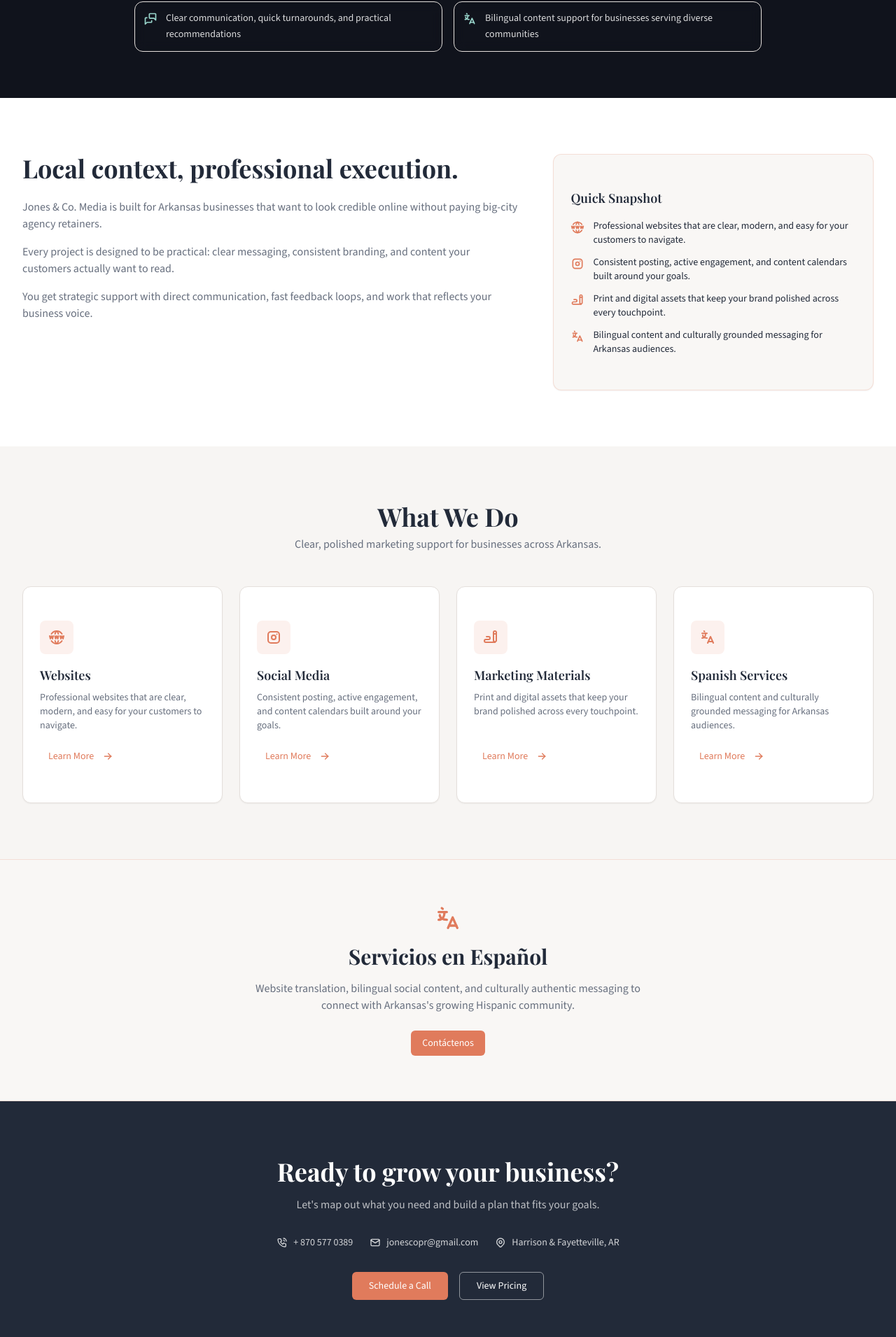
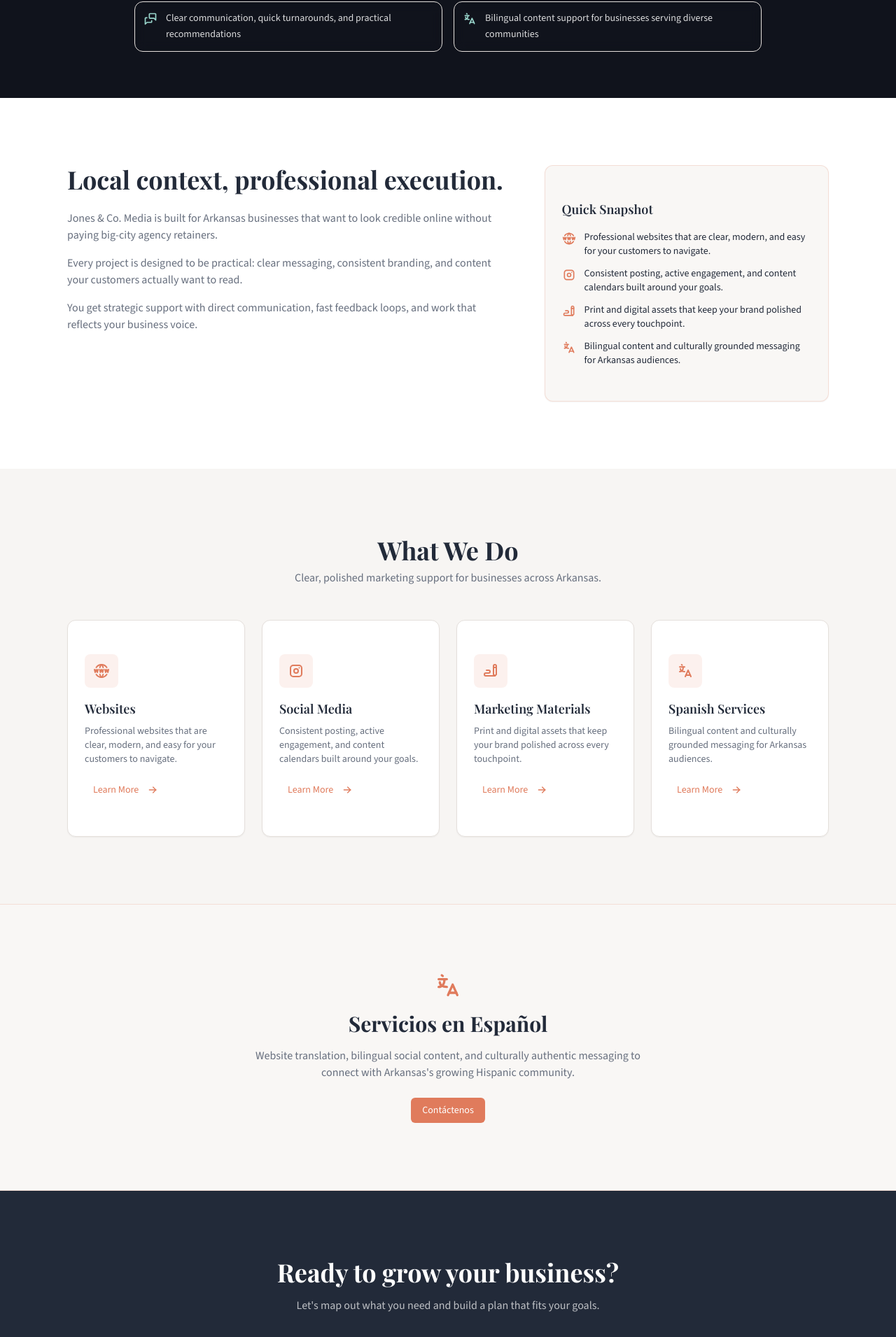
Before and after one commit to AngelP17/Jones-Co, a React (Vite) app in the folder app/: page / in a window 1280 px wide. Shown: the part 660-2571 px from the top of the page at 70% size. Built offline with nearby package versions, Linux system fonts and the light colour scheme.

Commit message:
Unify Home section spacing and reveal cadence

```diff
--- a/app/src/pages/Home.tsx
+++ b/app/src/pages/Home.tsx
@@ -100,6 +100,9 @@ const Home = () => {
     window.scrollTo(0, 0);
   };
 
+  const revealBaseClass =
+    'transition-all duration-[380ms] ease-out motion-reduce:transform-none motion-reduce:transition-none';
+
   return (
     <div className="min-h-screen bg-background">
       <Navbar />
@@ -155,14 +158,14 @@ const Home = () => {
         </div>
       </section>
 
-      <section className="py-20">
-        <div className="container mx-auto px-4 sm:px-6 lg:px-8">
+      <section className="py-20 sm:py-24">
+        <div className="container mx-auto max-w-6xl px-4 sm:px-6 lg:px-8">
           <div
             ref={contextRef}
             className="grid items-start gap-12 lg:grid-cols-5"
           >
             <div
-              className={`lg:col-span-3 transition-all duration-300 ${
+              className={`lg:col-span-3 ${revealBaseClass} ${
                 contextVisible
                   ? 'opacity-100 translate-x-0'
                   : 'opacity-0 -translate-x-3'
@@ -188,7 +191,7 @@ const Home = () => {
               </div>
             </div>
             <div
-              className={`lg:col-span-2 transition-all duration-300 delay-75 ${
+              className={`lg:col-span-2 ${revealBaseClass} delay-[60ms] ${
                 contextVisible
                   ? 'opacity-100 translate-x-0'
                   : 'opacity-0 translate-x-3'
@@ -214,11 +217,11 @@ const Home = () => {
         </div>
       </section>
 
-      <section className="bg-muted py-20">
-        <div className="container mx-auto px-4 sm:px-6 lg:px-8">
+      <section className="bg-muted py-20 sm:py-24">
+        <div className="container mx-auto max-w-6xl px-4 sm:px-6 lg:px-8">
           <div
             ref={servicesRef}
-            className={`transition-all duration-[380ms] ease-out motion-reduce:transform-none motion-reduce:transition-none ${
+            className={`${revealBaseClass} ${
               servicesVisible
                 ? 'opacity-100 translate-y-0'
                 : 'opacity-0 translate-y-2'
@@ -235,7 +238,7 @@ const Home = () => {
             {services.map((service, index) => (
               <div
                 key={service.title}
-                className={`transition-all duration-[380ms] ease-out motion-reduce:transform-none motion-reduce:transition-none ${
+                className={`${revealBaseClass} ${
                   servicesVisible
                     ? 'opacity-100 translate-y-0'
                     : 'opacity-0 translate-y-2'
@@ -270,10 +273,10 @@ const Home = () => {
         </div>
       </section>
 
-      <section className="border-y border-primary/20 bg-accent py-16">
+      <section className="border-y border-primary/20 bg-accent py-20 sm:py-24">
         <div
           ref={spanishRef}
-          className={`container mx-auto px-4 text-center sm:px-6 lg:px-8 transition-all duration-300 ${
+          className={`container mx-auto max-w-6xl px-4 text-center sm:px-6 lg:px-8 ${revealBaseClass} ${
             spanishVisible
               ? 'opacity-100 translate-y-0'
               : 'opacity-0 translate-y-2'
@@ -297,10 +300,10 @@ const Home = () => {
         </div>
       </section>
 
-      <section className="bg-foreground py-20 text-background">
+      <section className="bg-foreground py-20 text-background sm:py-24">
         <div
           ref={ctaRef}
-          className={`container mx-auto px-4 text-center sm:px-6 lg:px-8 transition-all duration-300 ${
+          className={`container mx-auto max-w-6xl px-4 text-center sm:px-6 lg:px-8 ${revealBaseClass} ${
             ctaVisible
               ? 'opacity-100 translate-y-0'
               : 'opacity-0 translate-y-2'
@@ -349,10 +352,10 @@ const Home = () => {
         </div>
       </section>
 
-      <section className="py-20">
+      <section className="py-20 sm:py-24">
         <div
           ref={faqRef}
-          className={`container mx-auto max-w-2xl px-4 sm:px-6 lg:px-8 transition-all duration-300 ${
+          className={`container mx-auto max-w-2xl px-4 sm:px-6 lg:px-8 ${revealBaseClass} ${
             faqVisible
               ? 'opacity-100 translate-y-0'
               : 'opacity-0 translate-y-2'
```
